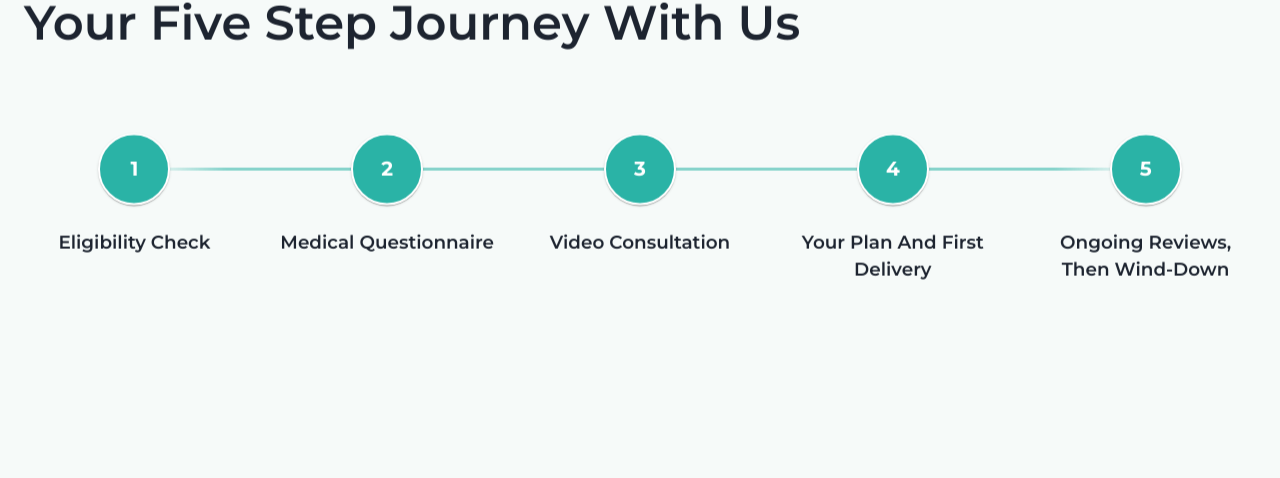
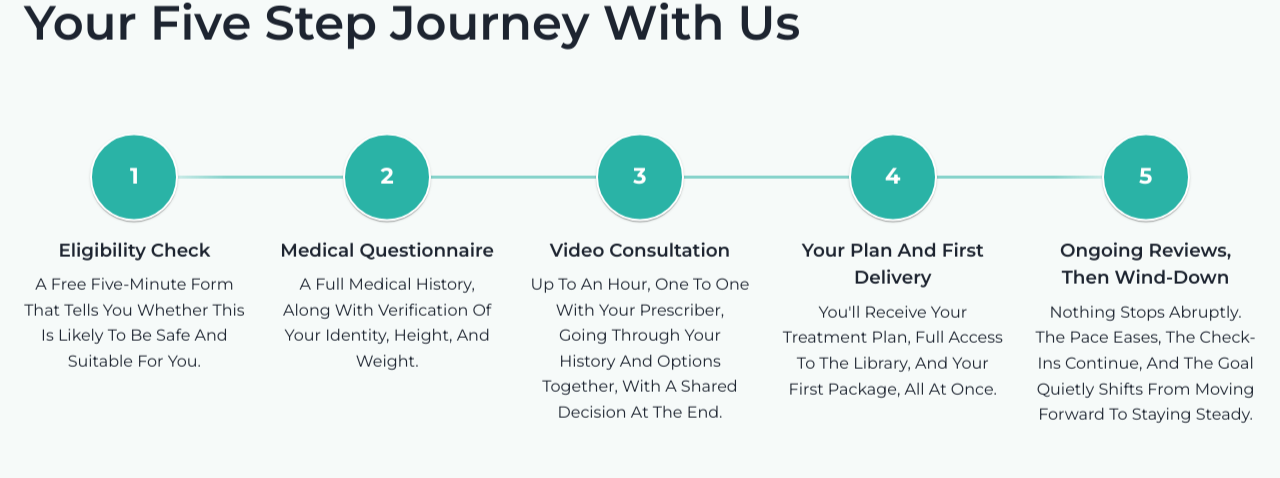
Before and after one commit to Lazare-Panam/serava-ui, a Next.js app: page / in a window 1280 px wide. Shown: the part 1995-2473 px from the top of the page. Built offline with nearby package versions, Linux system fonts and the light colour scheme; what @mui/material-nextjs would draw is missing.

Commit message:
feat: added-hitw

```diff
--- a/src/app/Landing/HowItWorks.tsx
+++ b/src/app/Landing/HowItWorks.tsx
@@ -7,10 +7,9 @@
 // with a glossy sheen sweep on hover so they read as interactive. Falls
 // back to a plain vertical timeline on mobile.
 //
-// Step titles are always visible. Step details are hidden by default and
-// only fade in when hovering over that step's block (dot + label area),
-// via a CSS group-hover selector (`&:hover .step-detail`) on the wrapping
-// Box.
+// Step titles and step details are both always visible (no hover-to-reveal
+// — detail text used to fade in only on hover via a group-hover selector,
+// but that hid content touch users could never trigger anyway).
 
 "use client";
 
@@ -59,7 +58,8 @@ const LINE_DURATION = 3.6;
 // Diameter of the desktop dot. The line's vertical position is derived
 // directly from this (half of it), so the two can never drift out of sync
 // again — bump this and the line re-centres itself automatically.
-const DOT_SIZE = 72;
+// Bumped up from 72 to 88 per request for a bigger dot.
+const DOT_SIZE = 88;
 
 // Shared sx for the glossy sheen sweep + hover pop, factored out since both
 // the desktop and mobile dot are otherwise near-identical.
@@ -261,16 +261,7 @@ export function HowItWorks() {
             const delay = fraction * LINE_DURATION;
 
             return (
-              <Box
-                key={step.title}
-                sx={{
-                  textAlign: "center",
-                  // Group-hover: hovering anywhere in this step's block
-                  // (the dot or the space where the title/detail sits)
-                  // reveals the detail text underneath the title.
-                  "&:hover .step-detail": { opacity: 1 },
-                }}
-              >
+              <Box key={step.title} sx={{ textAlign: "center" }}>
                 <Box
                   component={Link}
                   href="#"
@@ -280,8 +271,10 @@ export function HowItWorks() {
                     width: DOT_SIZE,
                     height: DOT_SIZE,
                     mx: "auto",
-                    mb: 3,
-                    fontSize: "1.25rem",
+                    // Margin below the dot tightened from 3 to 2 to close
+                    // the gap between the dot and the title/detail text.
+                    mb: 2,
+                    fontSize: "1.4rem",
                   }}
                 >
                   {i + 1}
@@ -296,15 +289,12 @@ export function HowItWorks() {
                   {step.title}
                 </Typography>
                 <Typography
-                  className="step-detail"
                   variant="body1"
                   color="text.secondary"
                   sx={{
                     maxWidth: 240,
                     mx: "auto",
                     lineHeight: 1.6,
-                    opacity: 0,
-                    transition: "opacity 0.25s ease",
                   }}
                 >
                   {step.detail}
@@ -316,10 +306,8 @@ export function HowItWorks() {
       </Box>
 
       {/* Mobile: plain vertical timeline, no SVG — but dots still fill in
-          sequence top-to-bottom, using the same shared trigger. Note: on
-          touch devices there's no hover state, so these details will never
-          become visible here. If that's not what you want on mobile, drop
-          the opacity/transition below and just show the text plainly. */}
+          sequence top-to-bottom, using the same shared trigger. Detail text
+          is always visible here too now, same as desktop. */}
       <Box
         sx={{
           display: { xs: "block", md: "none" },
@@ -335,14 +323,7 @@ export function HowItWorks() {
           const delay = fraction * LINE_DURATION;
 
           return (
-            <Box
-              key={step.title}
-              sx={{
-                position: "relative",
-                py: 2.5,
-                "&:hover .step-detail": { opacity: 1 },
-              }}
-            >
+            <Box key={step.title} sx={{ position: "relative", py: 2.5 }}>
               <Box
                 component={Link}
                 href="#"
@@ -350,11 +331,11 @@ export function HowItWorks() {
                 sx={{
                   ...shinyDotSx(drawn, delay),
                   position: "absolute",
-                  left: -60,
+                  left: -68,
                   top: 18,
-                  width: 44,
-                  height: 44,
-                  fontSize: "1rem",
+                  width: 52,
+                  height: 52,
+                  fontSize: "1.1rem",
                 }}
               >
                 {i + 1}
@@ -369,14 +350,9 @@ export function HowItWorks() {
                 {step.title}
               </Typography>
               <Typography
-                className="step-detail"
                 variant="body1"
                 color="text.secondary"
-                sx={{
-                  lineHeight: 1.6,
-                  opacity: 0,
-                  transition: "opacity 0.25s ease",
-                }}
+                sx={{ lineHeight: 1.6 }}
               >
                 {step.detail}
               </Typography>
```
